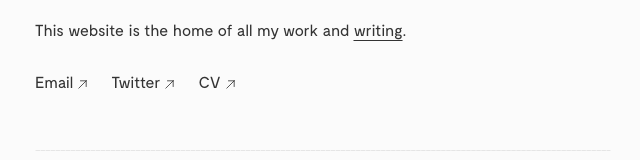
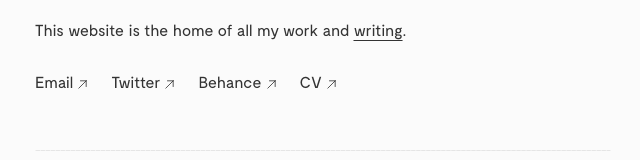
Before and after one commit to jcebermudo/jamesbermudo.com, a Next.js app: page / in a window 1280 px wide. Shown: the part 230-390 px from the top of the page, without its empty margins (317-957 px from the left). Built offline with nearby package versions, Linux system fonts and the light colour scheme.

Commit message:
new link

```diff
--- a/pages/index.jsx
+++ b/pages/index.jsx
@@ -29,6 +29,9 @@ export default function Home() {
             <LinkText text="Twitter" link="https://twitter.com/jcebermudo" />
           </li>
           <li>
+            <LinkText text="Behance" link="https://behance.net/jcebermudo" />
+          </li>
+          <li>
             <LinkText text="CV" link="https://read.cv/bermudo" />
           </li>
         </ul>
```
